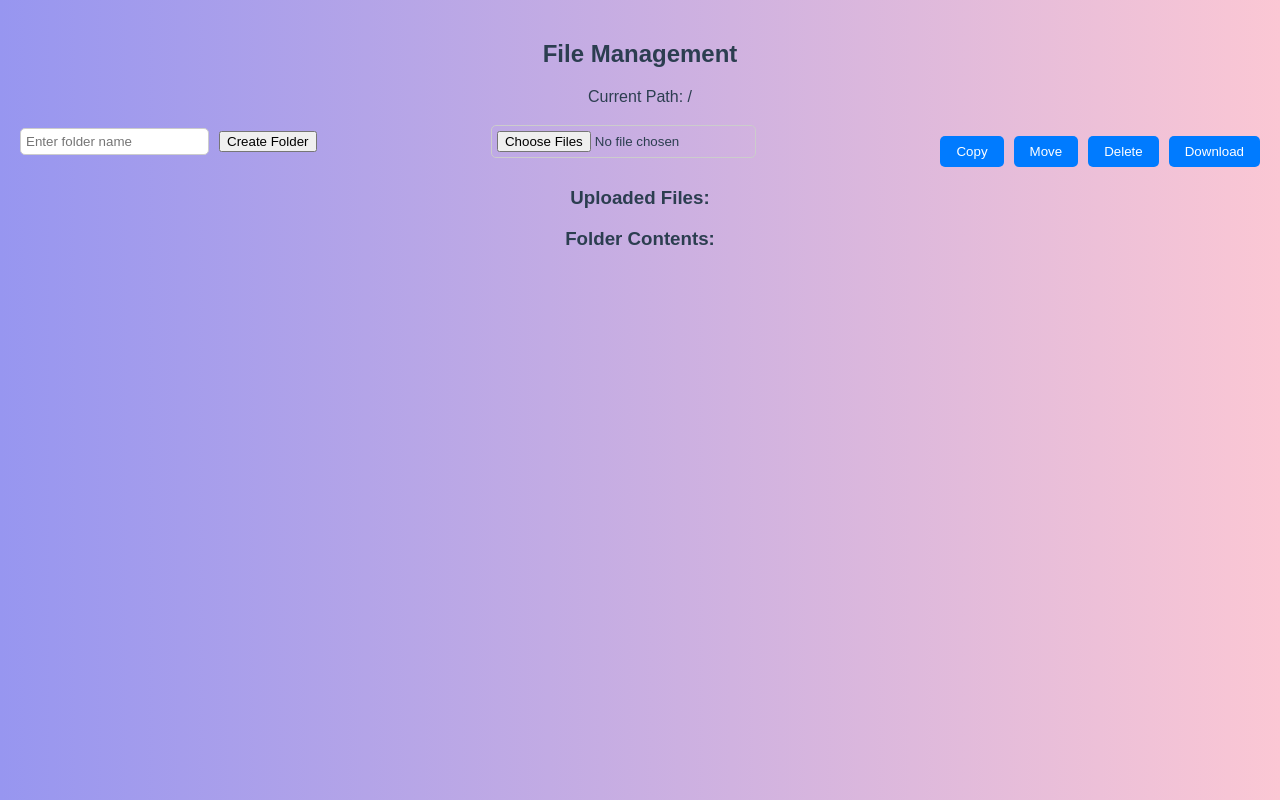
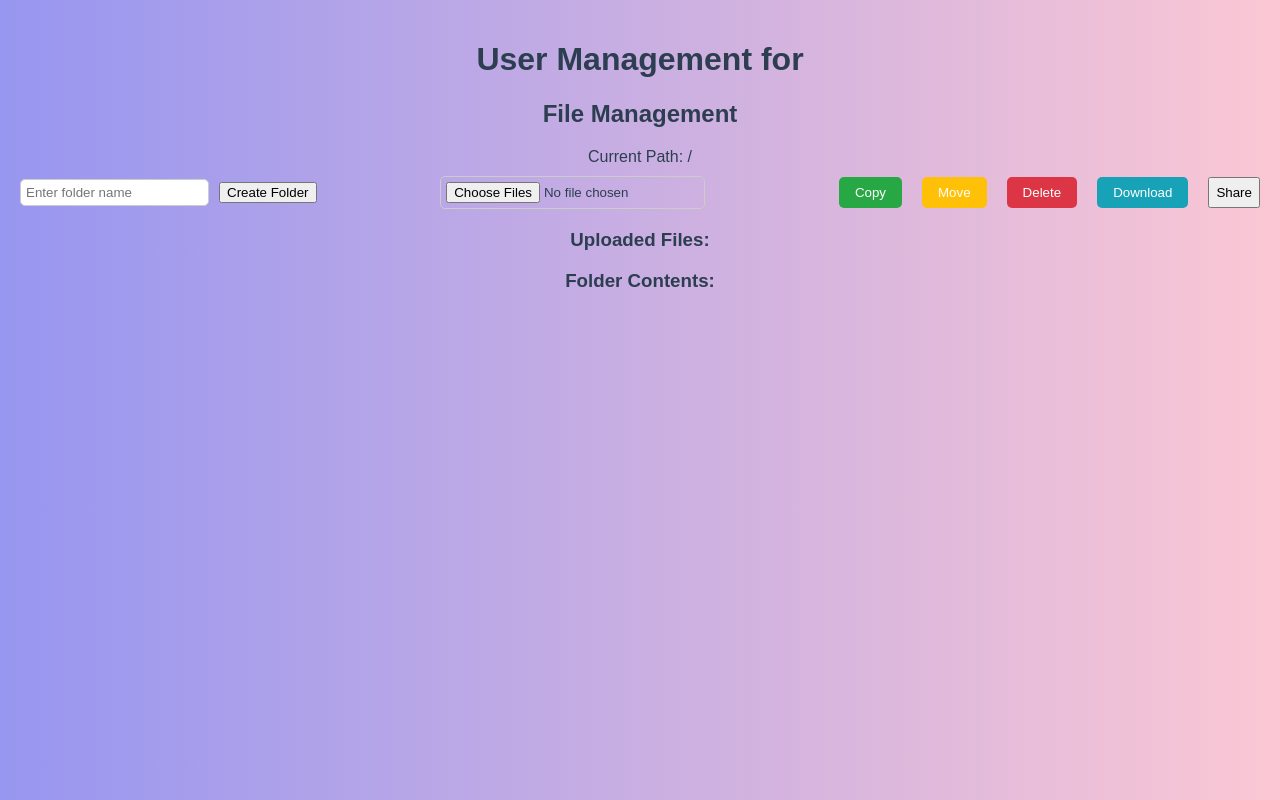
Before and after one commit to mahsaabdolahnezhad/file-management, a Vue app: page /#/RouteIndex4 in a window 1280 px wide. Built offline with nearby package versions, Linux system fonts and the light colour scheme.

Commit message:
made routeindex3.vue

```diff
--- a/src/components/DashBoard.vue
+++ b/src/components/DashBoard.vue
@@ -14,7 +14,7 @@
           <li @click="navigateToRoute('RouteIndex1')">{{ $t('dashboard.userManagement') }}</li>
           <li @click="navigateToRoute('RouteIndex2')">{{ $t('dashboard.manageUserGroups') }}</li>
           <li @click="navigateToRoute('RouteIndex3')">{{ $t('dashboard.storageSpace') }}</li>
-          <li @click="navigateToRoute('RouteIndex4')">{{ $t('dashboard.fileManagement') }}</li>
+          <li @click="navigateToRoute2('RouteIndex4')" >{{ $t('dashboard.fileManagement') }}</li>
         </ul>
         </ul>
    <select v-model="selectedUsername" @change="virtualLogin"  class="select-box">
@@ -131,13 +131,15 @@ export default {
         if (userTheme) {
           this.localSelectedTheme = userTheme; // Update the local data property
         }
-    // Save the selected username in localStorage
+
      this.$root.$emit('userSelected', selectedUsername);
+    localStorage.setItem('virtualLoggedInUser', selectedUsername);
 
-    localStorage.setItem('virtualLoggedInUser', selectedUsername);
   }
     },
-
+navigateToRoute2(routeName) {
+      this.$router.push({ name: routeName, params: { username: this.username } });
+    },
   },
 };
 </script>
--- a/src/components/RouteIndex1.vue
+++ b/src/components/RouteIndex1.vue
@@ -166,7 +166,7 @@ import { mapState , mapActions , mapMutations } from 'vuex';
 export default {
 
  computed: {
-    ...mapState(['username' ,]),
+    ...mapState(['username',]),
      namesFromRoute2() {
     return this.$store.state.namesFromRoute2;
   },
@@ -212,6 +212,7 @@ created() {
   } else {
     this.tableData = this.$store.state.tableData; // Initialize with Vuex data if session storage is empty
   }
+
 
   // Emit an event with the usernames
   this.$emit('.uniqueUsernames', this.getUsernames());
--- a/src/components/RouteIndex3.vue
+++ b/src/components/RouteIndex3.vue
@@ -0,0 +1,60 @@
+<template>
+  <div>
+    <h1>File Information</h1>
+    <table>
+      <thead>
+        <tr>
+          <th>Owner</th>
+          <th>File Path</th>
+          <th>Size</th>
+          <th>Upload Time</th>
+        </tr>
+      </thead>
+      <tbody>
+        <tr v-for="(file, index) in files" :key="index">
+          <td>{{ file.owner }}</td>
+          <td>{{ file.directory }}</td>
+          <td>{{ file.size }} bytes</td>
+          <td>{{ file.uploadTime }}</td>
+        </tr>
+      </tbody>
+    </table>
+  </div>
+</template>
+
+<script>
+export default {
+  props: ['files'],
+  created() {
+    // Listen for the "newFileAdded" event from RouteIndex4
+    this.$root.$on('newFileAdded', (fileDetails) => {
+      // Add the new file to the files data (which is actually a prop)
+      this.files.push(fileDetails);
+    });
+  },
+};
+</script>
+
+<style scoped>
+/* Add scoped attribute to limit styles to this component only */
+
+table {
+  width: 100%;
+  border-collapse: collapse;
+  margin-top: 20px;
+}
+
+th, td {
+  padding: 10px;
+  text-align: left;
+  border-bottom: 1px solid #ccc;
+}
+
+th {
+  background-color: #f2f2f2;
+}
+
+tr:hover {
+  background-color: #f5f5f5;
+}
+</style>
--- a/src/components/RouteIndex4.vue
+++ b/src/components/RouteIndex4.vue
@@ -1,5 +1,6 @@
 <template>
   <div class="file-management">
+     <h1>User Management for {{ username }}</h1>
     <h2>File Management</h2>
     <div class="current-path">Current Path: {{ currentPath }}</div>
     <div class="actions">
@@ -11,15 +12,24 @@
       <div class="upload-file">
         <input type="file" ref="fileInput" @change="uploadFiles" multiple />
       </div>
-       <div  class="button-group">
       <div class="file-actions">
-        <button @click="copySelectedFiles">Copy</button>
-        <button @click="moveSelectedFiles">Move</button>
-        <button @click="deleteSelectedFiles">Delete</button>
-         <button @click="downloadSelectedFiles">Download</button>
-      </div>
+        <button class="action-button copy-button" @click="copySelectedFiles">Copy</button>
+        <button class="action-button move-button" @click="moveSelectedFiles">Move</button>
+        <button class="action-button delete-button" @click="deleteSelectedFiles">Delete</button>
+        <button class="action-button download-button" @click="downloadSelectedFiles">Download</button>
+       <button id="shareButton" @click="openShareDialog">Share</button>
+
       </div>
     </div>
+   <!-- Add this code below the "Share" button -->
+<div class="share-dialog-overlay" v-if="showShareDialog">
+  <div class="share-dialog">
+    <h3>Share Files</h3>
+    <!-- Add sharing options and input fields here -->
+    <button @click="closeShareDialog">Close</button>
+  </div>
+</div>
+
 <div class="folders">
   <div v-for="folder in folders" :key="folder">
     <i class="fas fa-folder" @click="openFolder(folder)"></i>
@@ -51,26 +61,34 @@
   </div>
 </template>
 
+
 <script>
+
 export default {
+    name: 'RouteIndex4',
+  computed: {
+    username() {
+      return this.$route.params.username;
+    },
+  },
   data() {
     return {
       currentPath: '/',
       newFolderName: '',
       folders: [],
       uploadedFiles: [],
-
         currentFolderContents: [],
+         showShareDialog: false,
     };
   },
+
   created() {
-    // Load folder structure and uploaded files from sessionStorage when the component is created
-    const storedFolders = sessionStorage.getItem('folders');
+   const storedFolders = sessionStorage.getItem(`folders_${this.username}`);
     if (storedFolders) {
       this.folders = JSON.parse(storedFolders);
     }
 
-    const storedUploadedFiles = sessionStorage.getItem('uploadedFiles');
+    const storedUploadedFiles = sessionStorage.getItem(`uploadedFiles_${this.username}`);
     if (storedUploadedFiles) {
       this.uploadedFiles = JSON.parse(storedUploadedFiles);
     }
@@ -95,6 +113,15 @@ export default {
      forceRerender() {
       this.$forceUpdate();
     },
+      openShareDialog() {
+      // Show the ShareDialog component when the "Share" button is clicked
+      this.showShareDialog = true;
+    },
+
+    closeShareDialog() {
+      // Hide the ShareDialog component when the dialog is closed
+      this.showShareDialog = false;
+    },
     createFolder() {
       const newFolder = `${this.currentPath}${this.newFolderName}/`;
 
@@ -108,8 +135,7 @@ export default {
       this.folders.push(newFolder);
       this.newFolderName = ''; // Clear the input field
 
-      // Save the updated folder structure in sessionStorage
-      sessionStorage.setItem('folders', JSON.stringify(this.folders));
+  sessionStorage.setItem(`folders_${this.username}`, JSON.stringify(this.folders));
     },
         openFolder(folder) {
       this.currentPath = folder;
@@ -117,9 +143,8 @@ export default {
     },
 
    updateCurrentFolderContents() {
-      // Filter files and folders that belong to the current folder
       this.currentFolderContents = this.uploadedFiles.filter((item) => {
-        return item.directory === this.currentPath;
+        return item.directory === this.currentPath && item.username === this.username;
       });
     },
     getFolderName(folder) {
@@ -130,8 +155,7 @@ export default {
       if (index !== -1) {
         this.folders.splice(index, 1);
 
-        // Save the updated folder structure in sessionStorage
-        sessionStorage.setItem('folders', JSON.stringify(this.folders));
+       sessionStorage.setItem(`folders_${this.username}`, JSON.stringify(this.folders));
       }
     },
     uploadFiles() {
@@ -140,19 +164,24 @@ export default {
 
       for (let i = 0; i < files.length; i++) {
         const file = files[i];
+        const currentTime = new Date().toLocaleString();
         const fileDetails = {
           name: file.name,
           size: file.size,
           directory: this.currentPath,
+            owner: this.username, // Assuming username is the owner
+         uploadTime: currentTime,
         };
         this.uploadedFiles.push(fileDetails);
+      this.$emit('newFileAdded', fileDetails);
+
       }
 
       // Clear the file input field
       fileInput.value = '';
 
       // Save the updated uploaded files in sessionStorage
-      sessionStorage.setItem('uploadedFiles', JSON.stringify(this.uploadedFiles));
+      sessionStorage.setItem(`uploadedFiles_${this.username}`, JSON.stringify(this.uploadedFiles));
     },
      toggleFileSelection(file) {
       file.selected = !file.selected;
@@ -190,8 +219,7 @@ export default {
         }
       });
 
-      // Save the updated uploaded files in sessionStorage
-      sessionStorage.setItem('uploadedFiles', JSON.stringify(this.uploadedFiles));
+     sessionStorage.setItem(`uploadedFiles_${this.username}`, JSON.stringify(this.uploadedFiles));
 
       // Clear the selected files
       this.uploadedFiles = this.uploadedFiles.filter((file) => !file.selected);
@@ -209,9 +237,7 @@ export default {
       selectedFiles.forEach((file) => {
         file.directory = this.currentPath;
       });
-
-      // Save the updated uploaded files in sessionStorage
-      sessionStorage.setItem('uploadedFiles', JSON.stringify(this.uploadedFiles));
+     sessionStorage.setItem(`uploadedFiles_${this.username}`, JSON.stringify(this.uploadedFiles));
 
       // Clear the selected files
       selectedFiles.forEach((file) => {
@@ -224,16 +250,14 @@ export default {
 
       deleteSelectedFiles() {
       this.uploadedFiles = this.uploadedFiles.filter((file) => !file.selected);
-      // Save the updated uploaded files in sessionStorage
-      sessionStorage.setItem('uploadedFiles', JSON.stringify(this.uploadedFiles));
+     sessionStorage.setItem(`uploadedFiles_${this.username}`, JSON.stringify(this.uploadedFiles));
     },
     deleteFile(file) {
       const index = this.uploadedFiles.indexOf(file);
       if (index !== -1) {
         this.uploadedFiles.splice(index, 1);
 
-        // Save the updated uploaded files in sessionStorage
-        sessionStorage.setItem('uploadedFiles', JSON.stringify(this.uploadedFiles));
+  sessionStorage.setItem(`uploadedFiles_${this.username}`, JSON.stringify(this.uploadedFiles));
       }
     },
   },
@@ -242,7 +266,7 @@ export default {
 
 
 <style scoped>
-/* Updated styles for better file management appearance */
+
 
 .file-management {
   padding: 20px;
@@ -320,32 +344,36 @@ export default {
   right: 5px;
   font-size: 1.2rem;
 }
-.button-group {
-  display: flex;
-  flex-direction: column;
-  align-items: flex-end; /* Align buttons to the right */
-  gap: 10px;
-  margin-top: 20px;
-}
-
-.file-actions button {
+.action-button {
   padding: 8px 16px;
   background-color: #007bff;
   color: white;
   border: none;
   border-radius: 5px;
   cursor: pointer;
+  margin-right: 10px;
 }
 
-.file-actions button:hover {
+.action-button:hover {
   background-color: #0056b3;
 }
 
-/* Style the "Select Destination Folder" and "Choose File" buttons */
-.destination-folder select,
-.upload-file input[type="file"] {
-  padding: 5px;
-  border: 1px solid #ccc;
-  border-radius: 5px;
+/* Styles for individual action buttons */
+.copy-button {
+  background-color: #28a745; /* Green color for copy */
 }
+
+.move-button {
+  background-color: #ffc107; /* Yellow color for move */
+}
+
+.delete-button {
+  background-color: #dc3545; /* Red color for delete */
+}
+
+.download-button {
+  background-color: #17a2b8; /* Teal color for download */
+}
+
+
 </style>
--- a/src/router.js
+++ b/src/router.js
@@ -11,17 +11,29 @@ import RouteIndex2 from "./components/RouteIndex2.vue";
 import RouteIndex3 from "./components/RouteIndex3.vue";
  import RouteIndex4 from "./components/RouteIndex4.vue";
 
+
 const routes = [
   { path: "/", component: LoginForm },
   { path: "/dash", name: "Dashboard", component: DashBoard },
   { path: "/RouteIndex1", name: "RouteIndex1", component: RouteIndex1 },
   { path: "/RouteIndex2", name: "RouteIndex2", component: RouteIndex2 },
-  { path: "/RouteIndex3", name: "RouteIndex3", component: RouteIndex3},
+  { path: "/RouteIndex3", name: "RouteIndex3", component: RouteIndex3 },
   { path: "/RouteIndex4", name: "RouteIndex4", component: RouteIndex4 },
   {
     path: "/dash",
     name: "DashBoard",
     component: DashBoard,
+  },
+  {
+    path: "/dashboard/file-management/:username", // Add a route parameter for the username
+    name: "RouteIndex4",
+    component: RouteIndex4,
+  },
+  {
+    path: "/routeindex3/:username",
+    name: "RouteIndex3",
+    component: RouteIndex3,
+    props: true, // This allows route params to be passed as props to the component
   },
 ];
 
--- a/src/store.js
+++ b/src/store.js
@@ -6,7 +6,6 @@ Vue.use(Vuex);
 export default new Vuex.Store({
   state: {
     username: "",
-
     usernames: [],
     tableData: [],
     tableData2: [],
```
